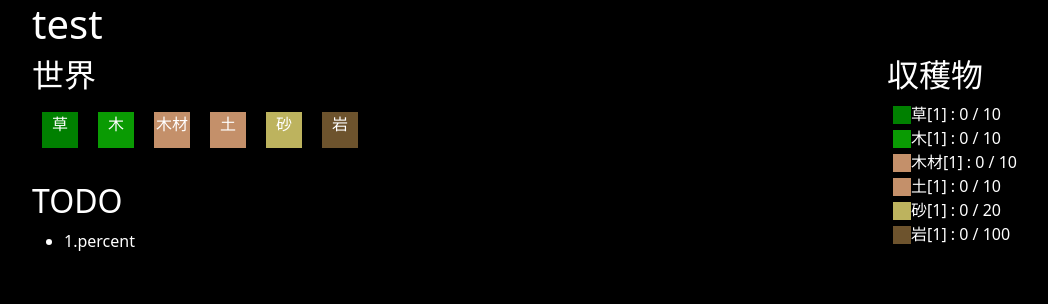
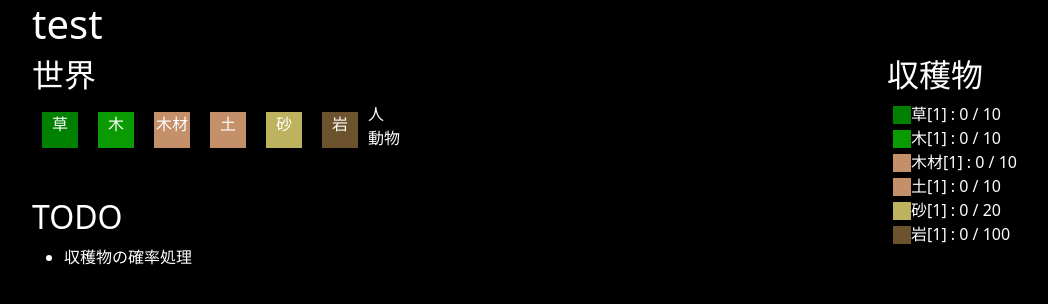
Before and after one commit to rosiro/tileworld, a plain HTML site: page index.html in a window 1280 px wide. Shown: the whole page, without its empty margins (50-1098 px from the left). Drawn offline with Linux system fonts and the light colour scheme.

Commit message:
modified:   index.html

```diff
--- a/index.html
+++ b/index.html
@@ -117,6 +117,8 @@
         <h1>test</h1>
         <div class="col-md-9">
           <div id="field"></div>
+          <div id="human">人</div>
+          <div id="animal">動物</div>
 
           <br clear="all">
           <div id="building"><h2>建造物</h2></div>
@@ -125,7 +127,7 @@
           <div id="TODO">
             <h2>TODO</h2>
             <ul>
-              <li>1.percent</li>
+              <li>収穫物の確率処理</li>
             </ul>
           </div>
         </div>
```
